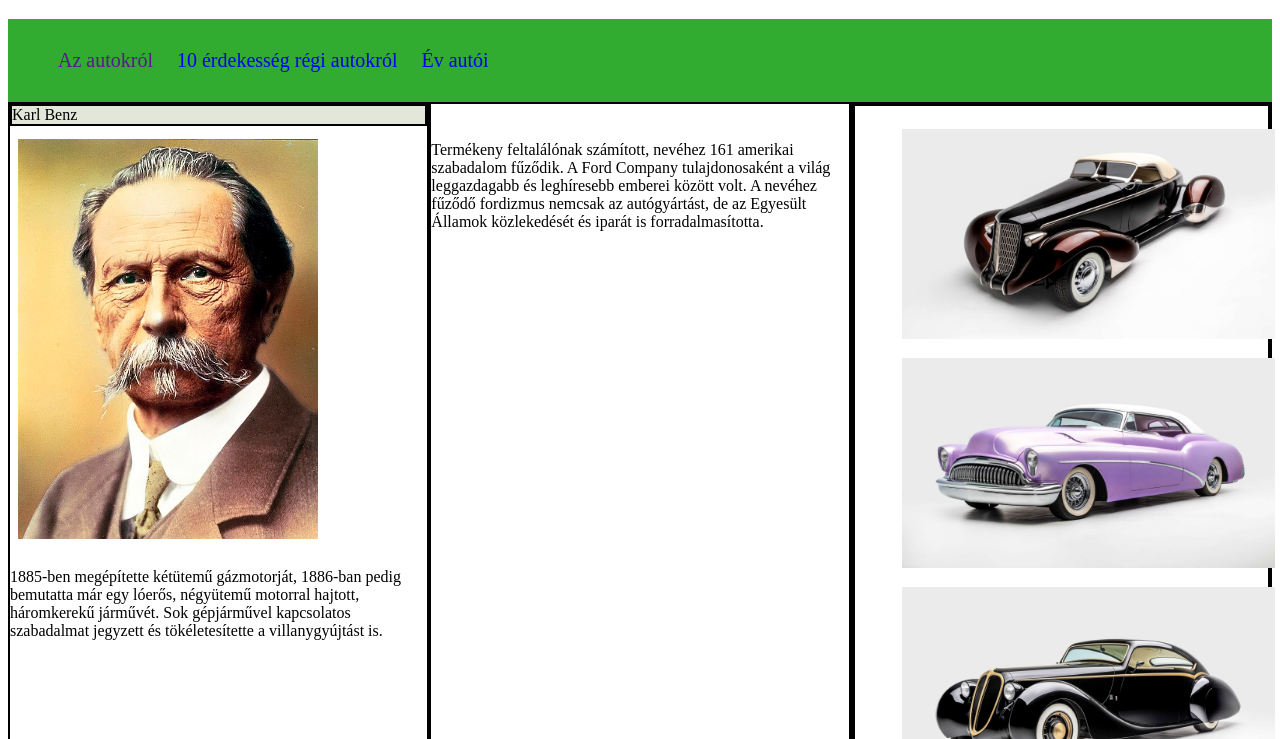
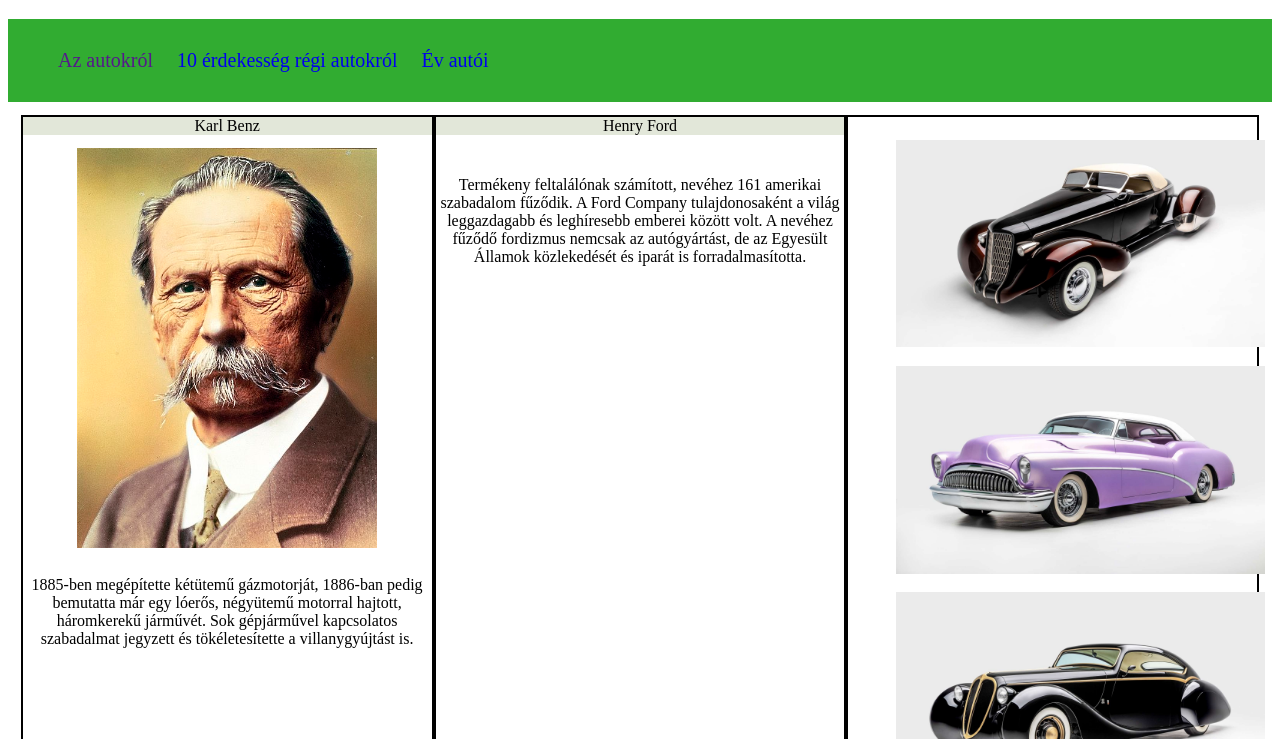
Before and after one commit to aamolnarimre/auto241116uj, a plain HTML site: page index.html in a window 1280 px wide. Shown: the part 61-800 px from the top of the page. Drawn offline with Linux system fonts and the light colour scheme.

Commit message:
main szélessége headerhez  és gridek kerete

```diff
--- a/index.css
+++ b/index.css
@@ -14,12 +14,23 @@ nav{
 
 }
 main{
+    max-width: 500px;
+    margin: auto;
     display: grid;
     grid-template-columns: 1fr 1fr 1fr;
-    width: auto;
+    max-width: 98%;
+    padding-top: 1%;
+    text-align: center;
+
+
 
 
     gap: 5 px;
+
+}
+
+#elso, #masodik, #harmadik{
+    border: 2px solid black;
 
 }
 footer{
@@ -27,12 +38,10 @@ footer{
     background-color: rgb(90, 90, 150);
     padding: 20px;
 }
-div{
-    border: 2px solid black;
 
-}
 img{
     max-width: 300px;
+    margin: 2%;
 
 }
 
@@ -49,8 +58,13 @@ ul{
     background-color: rgb(226, 231, 217);
     margin-bottom: 5px;
 }
+.Henry{
+    background-color: rgb(226, 231, 217);
+    margin-bottom: 5px;
+}
 
-img{
-    margin: 2%;
 
+.autok{
+    max-width: ;
+    text-align: center;
 }
--- a/index.html
+++ b/index.html
@@ -30,6 +30,7 @@
 
       <!-- 2. oszlop -->
       <div id="masodik">
+        <div class="Henry">Henry Ford </div>
         <img src="kepek/nem bajszos.jpg" alt="" />
         <p>
           Termékeny feltalálónak számított, nevéhez 161 amerikai szabadalom
```
